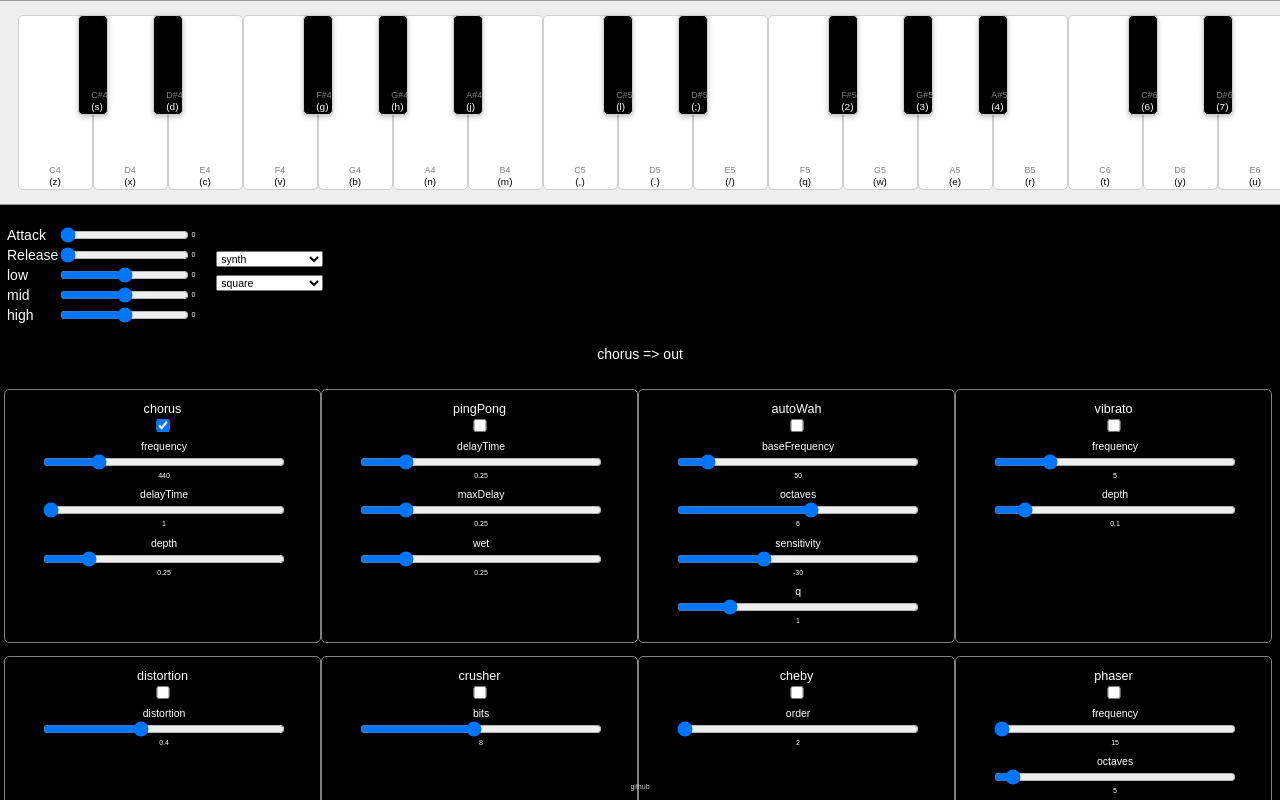
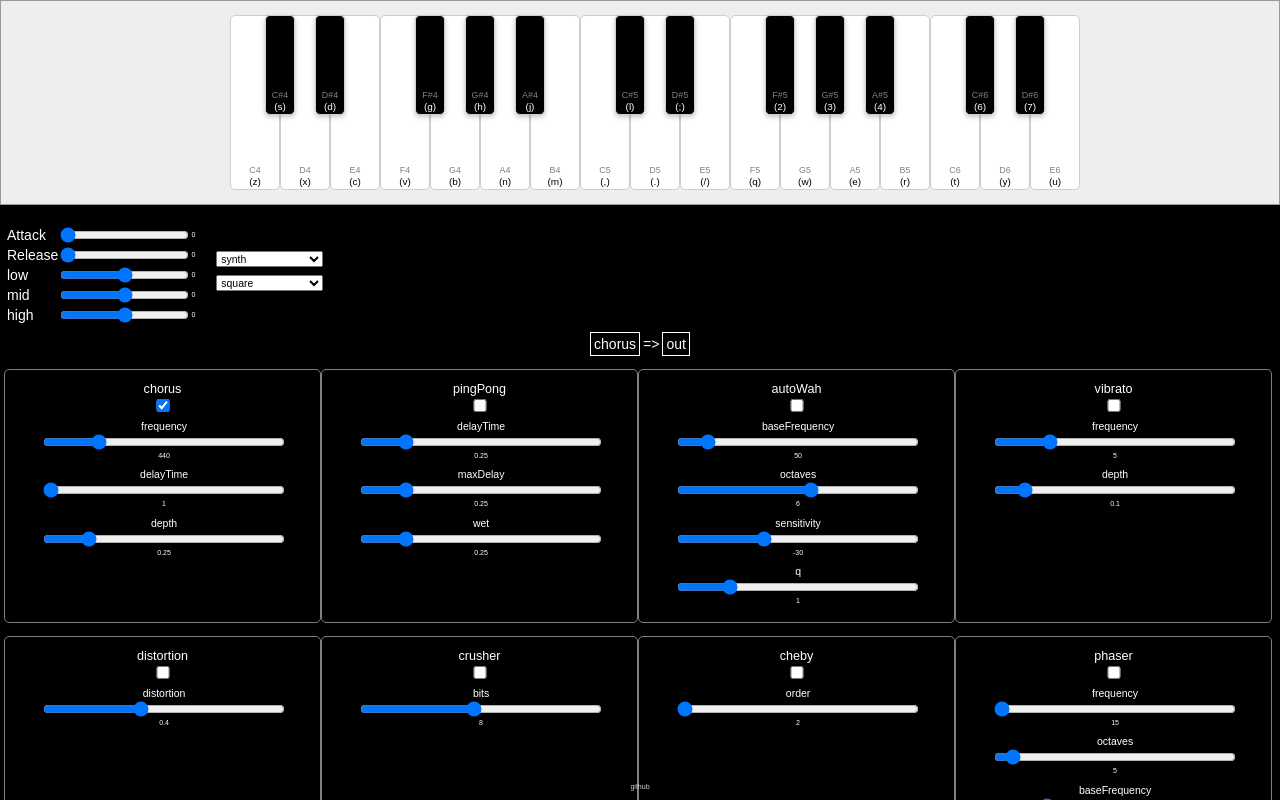
Before and after one commit to mckinselberg/synth, a React (Vite) app: page / in a window 1280 px wide. Both pictures are taken after a click on the checkbox "chorus". Shown: the top 800 px of the page. Built offline with nearby package versions, Linux system fonts and the light colour scheme.

Commit message:
Added Touchstart and Touchend events to the keyboard component. Added styles to the effects chain display.

```diff
--- a/src/components/Keyboard.tsx
+++ b/src/components/Keyboard.tsx
@@ -11,9 +11,18 @@ interface IKeyProps {
   activeNotes: object,
 }
 
-interface IKeyCodeMap {
-  [key: string]: string
-}
+// interface IKeyCodeMap {
+//   [key: string]: string
+// }
+
+// disable Tone context when window is not focused
+document.addEventListener('visibilitychange', () => {
+  if (document.hidden) {
+    Tone.Transport.pause();
+  } else {
+    Tone.Transport.start();
+  }
+});
 
 const Keyboard = ({
   polySynth,
@@ -28,6 +37,7 @@ const Keyboard = ({
   const playNote = (e) => {
     e.preventDefault();
     if (!toneStarted) {
+      Tone.start();
       Tone.Transport.start();
       setToneStarted(true);
     }
@@ -102,6 +112,29 @@ const Keyboard = ({
     setForceRender(!forceRender);
   }
 
+  const handleTouchStart = (e, note) => {
+    if (!toneStarted) {
+      Tone.start();
+      Tone.Transport.start();
+      setToneStarted(true);
+    }
+    e.preventDefault();
+    if (!activeNotesRef.current[note]) {
+      polySynth.current.triggerAttack(note);
+      activeNotesRef.current[note] = true;
+      setForceRender(!forceRender);
+    }
+  }
+
+  const handleTouchEnd = (e, note) => {
+    e.preventDefault();
+    const now = Tone.now();
+    polySynth.current.triggerRelease(note, now);
+    activeNotesRef.current[note] = false;
+    setForceRender(!forceRender);
+  }
+
+
   const Key = ({note, keyboardKey, activeNotes}: IKeyProps ) => {
     const keyColor = useMemo(() => keyRegex.test(note) ? `black` : `white`);
     const sharpOrFlat = useMemo(() => noteRegex.test(note) ? ` no-margin` : ``);
@@ -119,8 +152,8 @@ const Keyboard = ({
         <div
           onMouseDown={(e) => handleMouseDown(e, note)}
           onMouseUp={(e) => handleMouseUp(e, note)}
-          onTouchStart={(e) => handleMouseDown(e, note)}
-          onTouchEnd={(e) => handleMouseUp(e, note)}
+          onTouchStart={(e) => handleTouchStart(e, note)}
+          onTouchEnd={(e) => handleTouchEnd(e, note)}
           onMouseEnter={(e) => handleMouseEnter(e, note)}
           onMouseLeave={(e) => handleMouseLeave(e, note)}
         >
--- a/src/components/Panel.tsx
+++ b/src/components/Panel.tsx
@@ -7,7 +7,6 @@ import { availableEffects, availableEffectsWithParams } from '../utils/available
 import "../scss/panel.scss";
 
 const debug = false;
-
 
 const keyCodesMap = new Map();
 keyCodesMap.set("z", "C4");
@@ -249,7 +248,10 @@ const Panel = () => {
         </div>
       </div>
       <div className="effects-container">
-        <p>{effects.map(effect => `${effect} => `)} {effects.length > 0 ? ` out ` : <span>&nbsp;</span>}</p>
+        <div className="effects-chain">
+          {effects.map(effect => <><div>{effect}</div><span>{`=> `}</span></>)} {effects.length > 0
+          ? <div> out</div>
+          : <span>&nbsp;</span>}</div>
         <div className="effects">
           {availableEffects.map((effect, idx) => {
             return (
--- a/src/scss/keyboard.scss
+++ b/src/scss/keyboard.scss
@@ -17,7 +17,7 @@
 
 .key {
   user-select: none;
-  width: 75px;
+  width: 50px;
   height: 175px;
   box-sizing: border-box;
   border: 1px solid #cecece;
@@ -29,8 +29,6 @@
   background-color: #fff;
   display:flex;
   align-items: flex-end;
-  padding-left: 1%;
-  padding-right: 1%;
   &.no-margin {
     margin-left:0;
   }
--- a/src/scss/panel.scss
+++ b/src/scss/panel.scss
@@ -37,8 +37,19 @@
 }
 
 .effects-container {
-  p {
-    text-align: center;
+  // p {
+  //   text-align: center;
+  // }
+  .effects-chain {
+    display: flex;
+    justify-content: center;
+    align-items: center;
+    div {
+      border: 1px solid white;
+      padding:3px;
+      margin: 0 3px 0 3px;
+
+    }
   }
   .effects {
     padding-left: .25rem;
```
